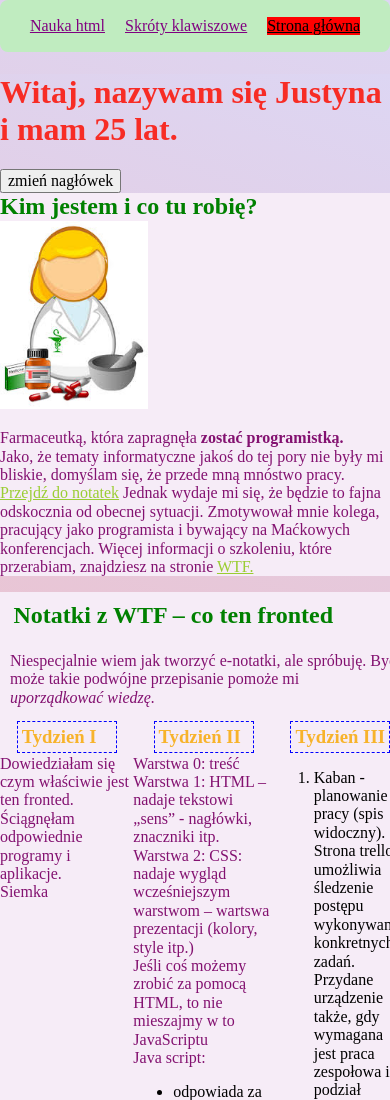
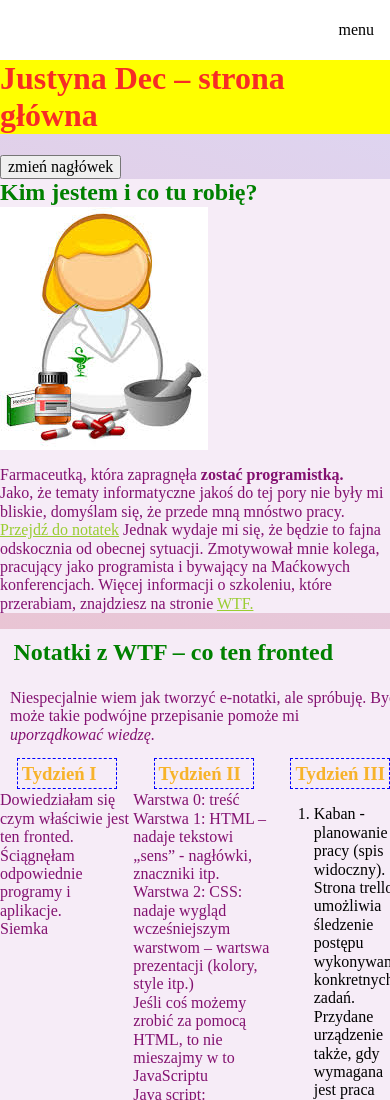
Before and after one commit to justynadec/homepage, a plain HTML site: page index.html in a window 390 px wide. Shown: the top 1100 px of the page. Drawn offline with Linux system fonts and the light colour scheme.

Commit message:
mobile-first and hamburger-menu changes

```diff
--- a/index.html
+++ b/index.html
@@ -11,20 +11,21 @@
 
 <body>
     <header class="header">
-        <nav class="navigation">
+        <nav class="navigation navigation--js">
             <a class= "navigation__link" href="nauka-html.html">Nauka html</a>
             <a class= "navigation__link" href="skroty.html">Skróty klawiszowe</a>
             <a class= "navigation__link navigation__link--homepage" href="index.html">Strona główna</a>
         </nav>
+        <button class="hamburger hamburger--js">menu</button>
     </header>
     <main class="main">
         <header class="main__header" id="top">
-            <h1 class="main__heading main__heading--js id="name>Justyna Dec – strona główna</h1>
+            <h1 class="main__heading main__heading--js klasa-z-js" id="name">Justyna Dec – strona główna</h1>
         <button class= "action--js">zmień nagłówek</button>
         </header>
         <section class="about">
             <h2 class="about__heading"> Kim jestem i co tu robię?</h2>
-            <img class="about__picture" src="farm.jpg" width="148" height="188" alt="farmaceuta"/>
+            <img class="about__picture" src="farm.jpg" alt="farmaceuta"/>
             <p class="about__description"> Farmaceutką, która zapragnęła <strong>zostać programistką.</strong> <br /> Jako, że tematy informatyczne
                 jakoś do tej pory nie były
                 mi bliskie, domyślam się, że przede mną mnóstwo pracy. <a class="about__link" href="#notatki">Przejdź do notatek</a> Jednak wydaje
--- a/main.js
+++ b/main.js
@@ -1,9 +1,5 @@
 const name = 'Justyna';
 const age = '25';
-
-const heading = document.querySelector('.main__heading--js')
-
-heading.innerHTML = `Witaj, nazywam się ${name} i mam ${age} lat.`;
 
 const emptyParagraph = document.querySelector('.week-summary__description--js')
 
@@ -30,7 +26,17 @@ const button = document.querySelector('.action--js');
 
 console.log(button)
 
-const myClick = () => {
-    console.log('kliknąłeś')
-}
-button.addEventListener('click', myClick);
+
+button.addEventListener('click', () => {
+
+    const heading = document.querySelector(".main__heading--js")
+    heading.innerHTML = `Witaj, nazywam się Justyna`;
+    heading.classList.toggle('klasa-z-js');
+});
+
+const hamburger = document.querySelector('.hamburger--js');
+
+hamburger.addEventListener('click', () => {
+    const nav = document.querySelector('.navigation--js');
+    nav.classList.toggle('navigation--open');
+})
--- a/style.css
+++ b/style.css
@@ -1,51 +1,47 @@
 html {
   box-sizing: border-box;
 }
-        *, *:before, *:after{
+*,
+*:before,
+*:after {
   box-sizing: inherit;
 }
 body {
-                background: background-color: #FAACA8;
-                background-image: linear-gradient(19deg, #FAACA8 0%, #DDD6F3 100%);
+  background-color: #faaca8;
+  background-image: linear-gradient(19deg, #faaca8 0%, #ddd6f3 100%);
   background-size: cover;
 }
 section {
   background: #f6ecf7;
-
 }
-        h1{
-            color: #F72C25;
+h1 {
+  color: #f72c25;
 }
-        p{
+p {
   color: rgb(131, 17, 112);
 }
-        h2{
+h2 {
   color: #1460aa;
   width: 400px;
   margin: auto;
 }
-        h3{
-            color: #F7B32B;
+h3 {
+  color: #f7b32b;
 }
 
 .main__header {
   color: red;
   max-width: 1000px;
   margin: 0 auto;
-
 }
 
 .main {
   max-width: 1000px;
-            margin: 0 auto;
-            background: background-color: #FAACA8;
-            background-image: linear-gradient(19deg, #FAACA8 0%, #DDD6F3 100%);
+  margin: 60px auto 0;
+  background-color: #faaca8;
+  background-image: linear-gradient(19deg, #faaca8 0%, #ddd6f3 100%);
   background-size: cover;
-
-
 }
-
-
 
 a {
   color: hotpink;
@@ -54,42 +50,48 @@ nav a {
   color: brown;
 }
 
-
-.navigation
-{
-    background: rgb(192, 236, 192);
-    padding: 7px;
-    border-radius: 8px;
-    display: flex;
-    justify-content: center;
-    align-items: center;
-
+.header {
+  background: #ffffff;
+  min-height: 60px;
+  position: fixed;
+  top: 0;
+  width: 100%;
+}
+.navigation {
+  padding: 16px;
+  border: 10px;
+  margin: 10px;
+  display: none;
+}
+.navigation--open {
+  display: block;
 }
 .navigation__link {
   color: purple;
-    display: flex;
-    margin: 10px;
-    border: 4px;
-
+  display: block;
+  margin: 16px;
 }
 .navigation__link--homepage {
-    background: red;
   color: black;
-
+}
+.hamburger {
+  position: absolute;
+  top: 20px;
+  right: 10px;
+  border: none;
+  background: none;
 }
 .week-summary {
   padding: 4px;
   border: 1px dashed blue;
   margin: 2px auto;
   max-width: 100px;
-
 }
 .week-summary__description {
   padding: 20 px;
   margin: auto;
   max-width: 800px;
   color: rgb(131, 17, 112);
-
 }
 
 .about__heading {
@@ -98,8 +100,10 @@ color: rgb(131, 17, 112);
 .about__link {
   color: yellowgreen;
 }
-
-
+.about__picture {
+  display: block;
+  max-width: 100%;
+}
 
 .footer {
   color: brown;
@@ -110,23 +114,18 @@ color: rgb(131, 17, 112);
   color: red;
   max-width: 1000px;
   margin: 0 auto;
-
 }
 .list {
   color: purple;
   list-style: square;
-
 }
 .content__heading--html {
   color: cyan;
 }
 .page {
-
   min-height: 100vh;
-    background: background-color: #FAACA8;
-    background-image: linear-gradient(19deg, #FAACA8 0%, #DDD6F3 100%);
-
-
+  background-color: #faaca8;
+  background-image: linear-gradient(19deg, #faaca8 0%, #ddd6f3 100%);
 }
 
 .content {
@@ -137,22 +136,22 @@ color: rgb(131, 17, 112);
   background-position: center center;
 }
 .mobile {
-    display: none; }
+  display: none;
+}
 .notes {
-
   display: grid;
-        grid-template-areas: "notes__heading notes__heading notes__heading"
+  grid-template-areas:
+    "notes__heading notes__heading notes__heading"
     "notes__heading--description notes__heading--description notes__heading--description"
     "week-summary--grid-1 week-summary--grid-2 week-summary--grid-3";
   grid-template-columns: 1fr 1fr 1fr;
 }
 
-
 .notes__heading {
   padding: 10px;
   color: green;
   display: grid;
-        grid-area: 1/1/3/span 3;
+  grid-area: 1/1/3 / span 3;
 }
 .notes__heading--description {
   display: grid;
@@ -162,10 +161,18 @@ color: rgb(131, 17, 112);
   padding: 10px;
 }
 @media screen and (max-width: 300px) {
-    .mobile {display: initial;}
-    .notes {display: initial;}
-    .notes__heading {display: initial;}
-    .notes__heading--description {display: initial;}
+  .mobile {
+    display: initial;
+  }
+  .notes {
+    display: initial;
+  }
+  .notes__heading {
+    display: initial;
+  }
+  .notes__heading--description {
+    display: initial;
+  }
 
   body {
     background: red;
@@ -173,5 +180,19 @@ color: rgb(131, 17, 112);
   .footer {
     background: blue;
   }
-
 }
+@media (min-width: 760px) {
+  .hamburger {
+    display: none;
+  }
+  .navigation {
+    padding: 7px;
+    border-radius: 8px;
+    display: flex;
+    justify-content: center;
+    align-items: center;
+  }
+}
+.klasa-z-js {
+  background: yellow;
+}
```
Lines whose indentation alone changed are shown as unchanged.
